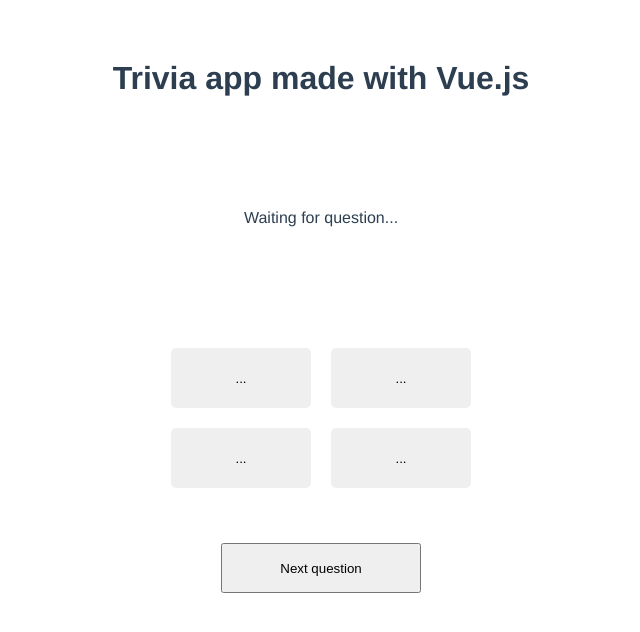
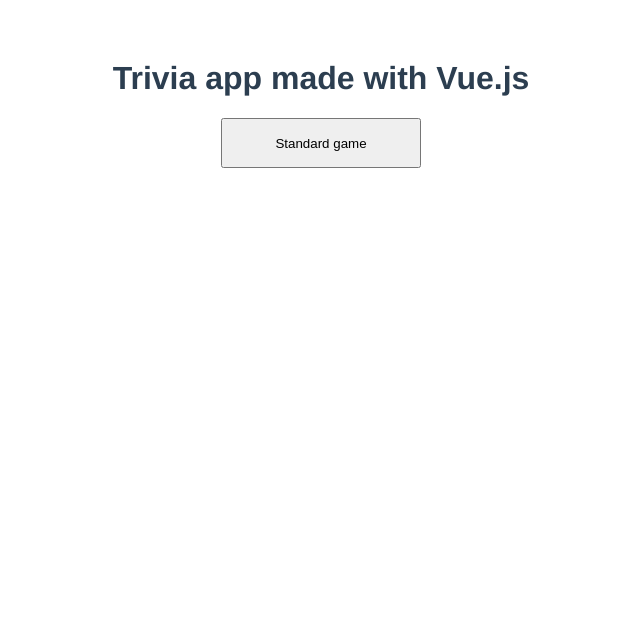
Before and after one commit to tho-daskalakis/vue-trivia, a Vue app: page / in a window 1280 px wide. Shown: the top 632 px of the page, without its empty margins (319-959 px from the left). Built offline with nearby package versions, Linux system fonts and the light colour scheme; no server answers.

Commit message:
Add a menu screen to display game modes

```diff
--- a/src/App.vue
+++ b/src/App.vue
@@ -1,36 +1,48 @@
 <template>
   <div id="app">
-    <h1>Trivia app made with Vue.js</h1>
+    <h1>{{ title }}</h1>
     <GameView
-      v-if="!showFinalScreen"
+      v-if="currentScreen === 'game'"
       @show-final-screen="onShowFinalScreen"></GameView>
     <FinalScreenComp
-      v-if="showFinalScreen"
+      v-else-if="currentScreen === 'final'"
       :score="finalScore"
       @new-game="onNewGame"></FinalScreenComp>
+    <MenuComp v-else @standard-game="onStandardGame"></MenuComp>
   </div>
 </template>
 
 <script>
 import GameView from './components/Game/GameView.vue';
 import FinalScreenComp from './components/FinalScreenComp.vue';
+import MenuComp from './components/MenuComp.vue';
 
 export default {
   name: 'App',
-  components: { GameView, FinalScreenComp },
+  components: { MenuComp, GameView, FinalScreenComp },
   data: function () {
     return {
-      showFinalScreen: false,
       finalScore: 0,
+      currentScreen: 'menu',
     };
+  },
+  computed: {
+    title: function () {
+      if (this.currentScreen === 'game') return 'Answer 10 questions!';
+      if (this.currentScreen === 'final') return 'Summary';
+      return 'Trivia app made with Vue.js';
+    },
   },
   methods: {
     onShowFinalScreen: function (score) {
       this.finalScore = score;
-      this.showFinalScreen = true;
+      this.currentScreen = 'final';
     },
     onNewGame: function () {
-      this.showFinalScreen = false;
+      this.currentScreen = 'menu';
+    },
+    onStandardGame: function () {
+      this.currentScreen = 'game';
     },
   },
 };
--- a/src/components/FinalScreenComp.vue
+++ b/src/components/FinalScreenComp.vue
@@ -4,7 +4,7 @@
       You answered {{ score }} questions correct out of 10. Your final score is
       {{ finalScore }} %.
     </p>
-    <button @click="onClick">New game</button>
+    <button class="new-game-btn" @click="onClick">New game</button>
   </div>
 </template>
 
@@ -29,3 +29,12 @@
   },
 };
 </script>
+
+<style>
+.new-game-btn {
+  width: 200px;
+  height: 50px;
+  justify-self: center;
+  align-self: center;
+}
+</style>
--- a/src/components/Game/GameView.vue
+++ b/src/components/Game/GameView.vue
@@ -46,6 +46,7 @@
   created: function () {
     // Get a session token
     this.getSessionToken();
+    this.handleOnClick();
   },
   methods: {
     getSessionToken: async function () {
--- /dev/null
+++ b/src/components/MenuComp.vue
@@ -0,0 +1,25 @@
+<template>
+  <div class="menu-screen">
+    <button class="menu-btn" @click="onStandardGame">Standard game</button>
+  </div>
+</template>
+
+<script>
+export default {
+  name: 'MenuComp',
+  methods: {
+    onStandardGame: function () {
+      this.$emit('standard-game');
+    },
+  },
+};
+</script>
+
+<style>
+.menu-btn {
+  width: 200px;
+  height: 50px;
+  justify-self: center;
+  align-self: center;
+}
+</style>
```
